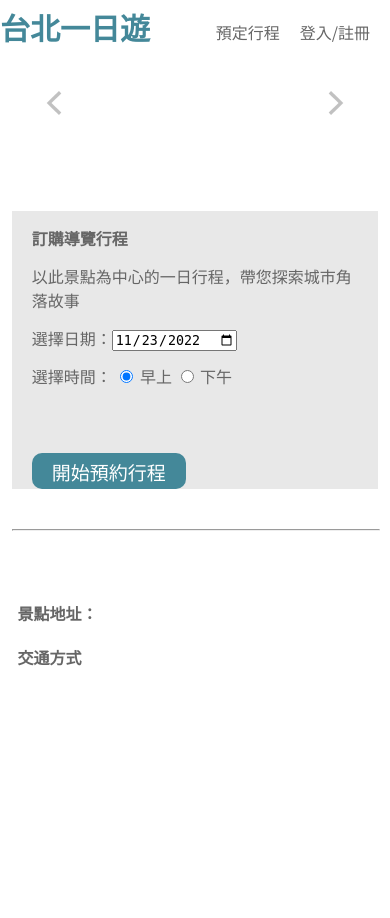
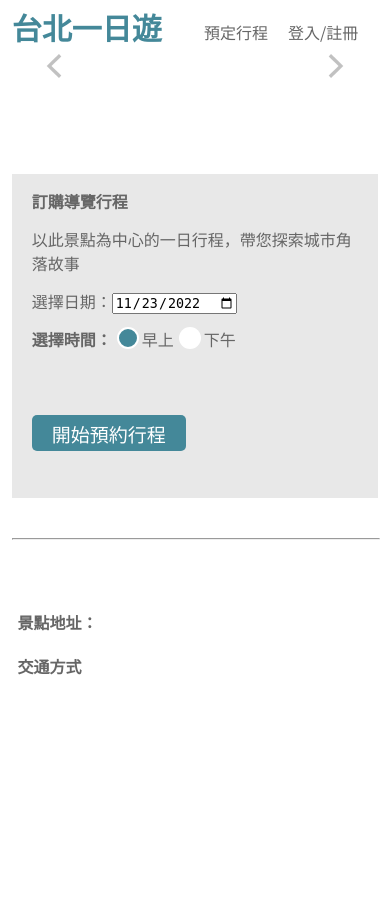
Before and after one commit to dirk122119/wehelp_phase2, a Flask app: page /attraction/1 in a window 390 px wide. Shown: the top 918 px of the page. Run offline with Flask 2, Linux system fonts and the light colour scheme.

Commit message:
fix peroid button size and submit button hovor

```diff
--- a/static/css/viewIdStylePhone.css
+++ b/static/css/viewIdStylePhone.css
@@ -16,7 +16,7 @@
     z-index: 1;
   }
   .navbar .navbarContainer {
-    width: 100vw;
+    width: 94vw;
     display: flex;
     justify-content: space-between;
   }
@@ -58,7 +58,6 @@
   }
   .content{
     position: relative;
-    top:37px;
     display:grid;
     place-items: center;
   }
@@ -76,13 +75,11 @@
   .slideshowContainer{
     position: relative;
     width:94vw;
-    height: 83vw;
     height:auto;
   }
   .bookContainer{
     position:relative;
     width:94vw;
-    height: 83vw;
     height:auto;
   }
   .Slides img{
@@ -157,6 +154,7 @@
   }
   form{
     width:100%;
+    height: 83vw;
     margin-top: 20px;
     background-color:var(--Secondary_Color_20);
 
@@ -202,15 +200,41 @@
   #formPeriod{
     width: 83vw;
     height: 22px;
-    display: inline-block;
-    margin-top: 15px;
-    margin-left:20px;
+    padding-top: 15px;
+    padding-left: 20px;
+    display: flex;
+    align-content: center;
+  }
+  #formPeriod .labelTittle{
+    color:var(--Secondary_Color_70);
+    font-family:var(--Body_Bold_Typeface);
+    font-weight:var(--Body_Bold_Weight);
+    font-size:var(--Body_Bold_Size);
+    line-height:var(--Body_Bold_Height);
+
+  }
+  #formPeriod input[type='radio']{
+    margin-top: 0px;
+    position: relative;
+    appearance: none;
+    background-color: rgb(255, 255, 255);
+    border-radius: 50%;
+    width: 22px;
+    height: 22px;
+  }
+  #formPeriod input[type='radio']+label{
     color:var(--Secondary_Color_70);
     font-family:var(--Body_Med_Typeface);
     font-weight:var(--Body_Med_Weight);
     font-size:var(--Body_Med_Size);
     line-height:var(--Body_Med_Height);
   }
+  #formPeriod input[type='radio']:checked {
+    background-color: var(--Primary_Color_70);
+    border: 2px solid var(--Additional_Color_White);
+
+  }
+
 
   #cost{
     width: 83vw;
@@ -237,15 +261,9 @@
     font-weight:var(--Button_Reg_Weight);
     font-size:var(--Button_Reg_Size);
     line-height:var(--Button_Reg_Height);
-    border-radius: 10px 10px 10px 10px;
+    border-radius: 5px 5px 5px 5px;
   }
-  #submit:hover{
-    border-width: 2px;
-    border-style: outset;
-    border-color: #dd1b1b36;
-    border-image: initial;
-    border: 2px solid #000;
-  }
+
   hr{
     width:94vw;
     position:relative;
--- a/static/js/homePage.js
+++ b/static/js/homePage.js
@@ -198,7 +198,7 @@
 
 
 function detectFooter(){
-  let windowHeight=window.screen.height;
+  let windowHeight=document.documentElement.scrollHeight;
   let lastContentElement=document.querySelectorAll(".content")[0];
   let lastContentElementOffSet=lastContentElement.offsetTop;
   let lastContentElementheight=lastContentElement.clientHeight;
--- a/templates/attraction.html
+++ b/templates/attraction.html
@@ -63,7 +63,7 @@
                 /></label>
               </div>
               <div id="formPeriod">
-                <label>選擇時間：</label>
+                <label class="labelTittle">選擇時間：</label>
                 <input
                   type="radio"
                   id="morning"
@@ -79,6 +79,7 @@
                   value="afternoon"
                 />
                 <label for="afternoon">下午</label>
+
               </div>
               <div id="cost"></div>
               <input id="submit" type="button" value="開始預約行程" />
```
Also changed, not shown: static/css/viewIdStyleDesktop.css (+28 -8 lines), static/css/viewIdStyleTable.css (+30 -13 lines), static/js/viewId.js (+31 -26 lines).
